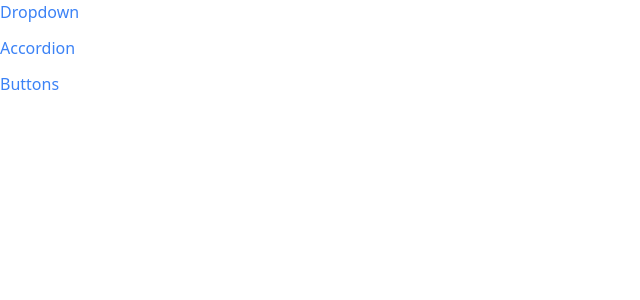
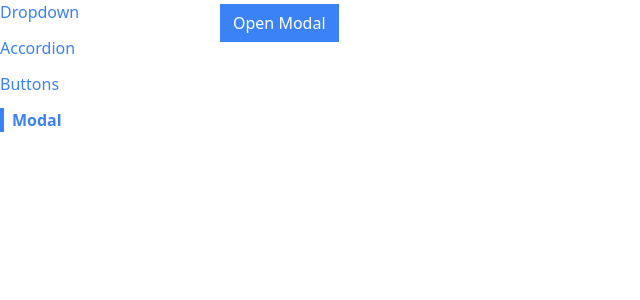
Before and after one commit to ToniRajamaki/Modern-react-udemy, a React (Create React App) app in the folder comps/: page /modal in a window 1280 px wide. Shown: the top 300 px of the page, without its empty margins (0-640 px from the left). Built offline with nearby package versions, Linux system fonts and the light colour scheme.

Commit message:
working on modal component

```diff
--- a/comps/public/index.html
+++ b/comps/public/index.html
@@ -39,5 +39,6 @@
       To begin the development, run `npm start` or `yarn start`.
       To create a production bundle, use `npm run build` or `yarn build`.
     -->
+    <div class="modal-container"></div>
   </body>
 </html>
--- a/comps/src/App.js
+++ b/comps/src/App.js
@@ -2,13 +2,14 @@
 import Route from './components/Route'
 import AccordionPage from './pages/AccordionPage'
 import DropdownPage from './pages/DropdownPage'
-import SideBar from './components/Sidebar'
+import Sidebar from './components/Sidebar'
 import ButtonPage from './pages/ButtonPage'
+import ModalPage from './pages/ModalPage'
 
 function App() {
   return (
     <div className='container mx-atuo grid grid-cols-6 gap-4 nt-4'>
-      <SideBar />
+      <Sidebar />
       <div className='col-span-5'>
         <Route path='/accordion' exact>
           <AccordionPage />
@@ -19,6 +20,9 @@
         <Route path='/buttons' exact>
           <ButtonPage />
         </Route>
+        <Route path='/modal' exact>
+          <ModalPage />
+        </Route>
       </div>
     </div>
   )
--- /dev/null
+++ b/comps/src/components/Modal.js
@@ -0,0 +1,16 @@
+import React from 'react'
+import Button from './Button'
+import Panel from './Panel'
+import ReactDOM from 'react-dom'
+
+function Modal() {
+  return ReactDOM.createPortal(
+    <div>
+      <div className='absolute inset-0 bg-gray-500 opacity-80'></div>
+      <div className='absolute inset-40 p-10 bg-white'> Im a modal</div>
+    </div>,
+    document.querySelector('.modal-container')
+  )
+}
+
+export default Modal
--- a/comps/src/components/Sidebar.js
+++ b/comps/src/components/Sidebar.js
@@ -6,6 +6,7 @@
     { label: 'Dropdown', path: '/' },
     { label: 'Accordion', path: '/accordion' },
     { label: 'Buttons', path: '/buttons' },
+    { label: 'Modal', path: '/modal' },
   ]
   const renderedLinks = links.map((link) => {
     return (
--- /dev/null
+++ b/comps/src/pages/ModalPage.js
@@ -0,0 +1,24 @@
+import React from 'react'
+import Modal from '../components/Modal'
+import { useState } from 'react'
+import Button from '../components/Button'
+
+function ModalPage() {
+  const [showModal, SetShowModal] = useState(false)
+  const onClose = () => {
+    SetShowModal(false)
+  }
+  const handleClick = () => {
+    SetShowModal(true)
+  }
+  return (
+    <div>
+      <Button onClick={handleClick} primary>
+        Open Modal
+      </Button>
+      {showModal && <Modal onClose={onClose}></Modal>}
+    </div>
+  )
+}
+
+export default ModalPage
```
